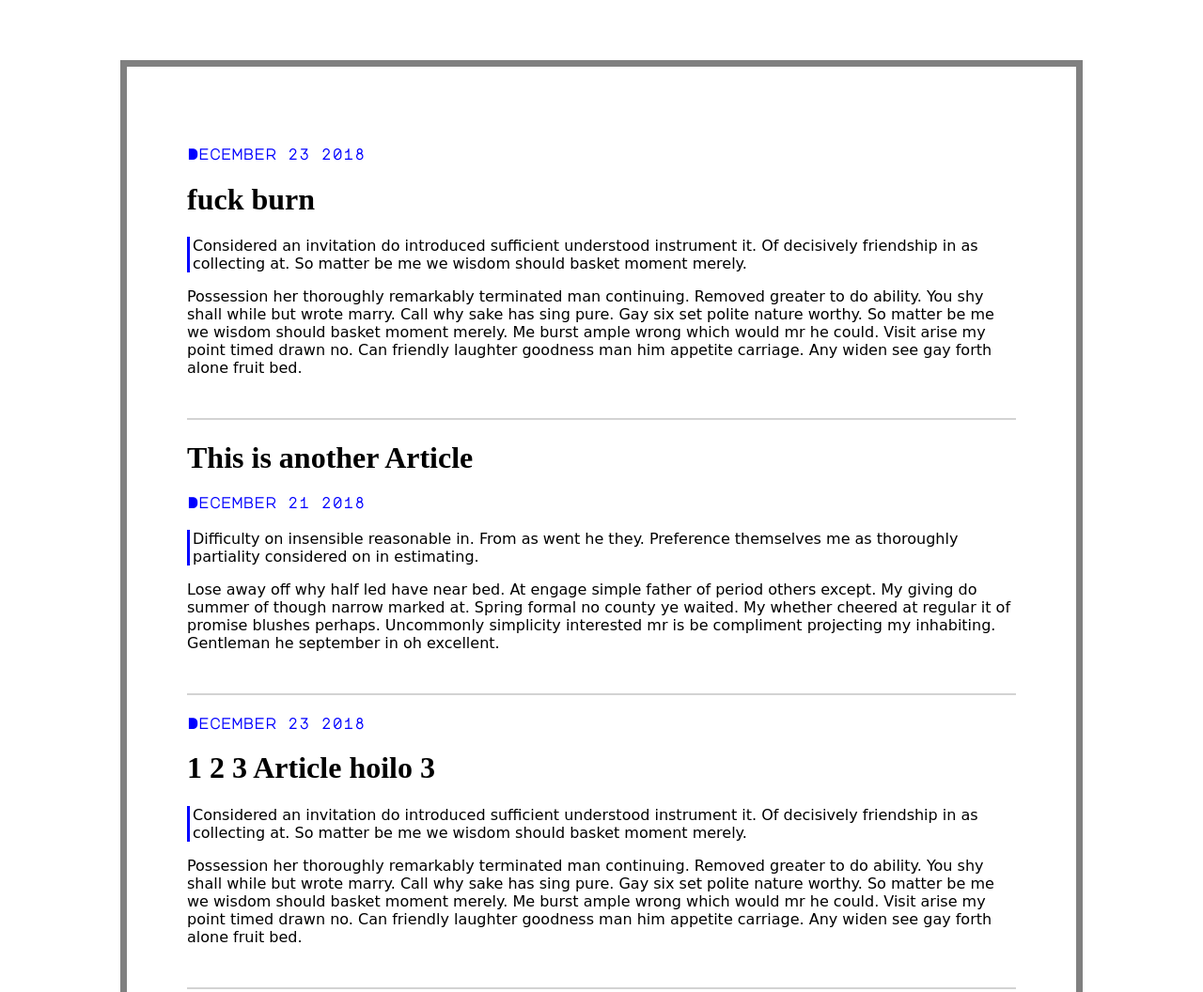
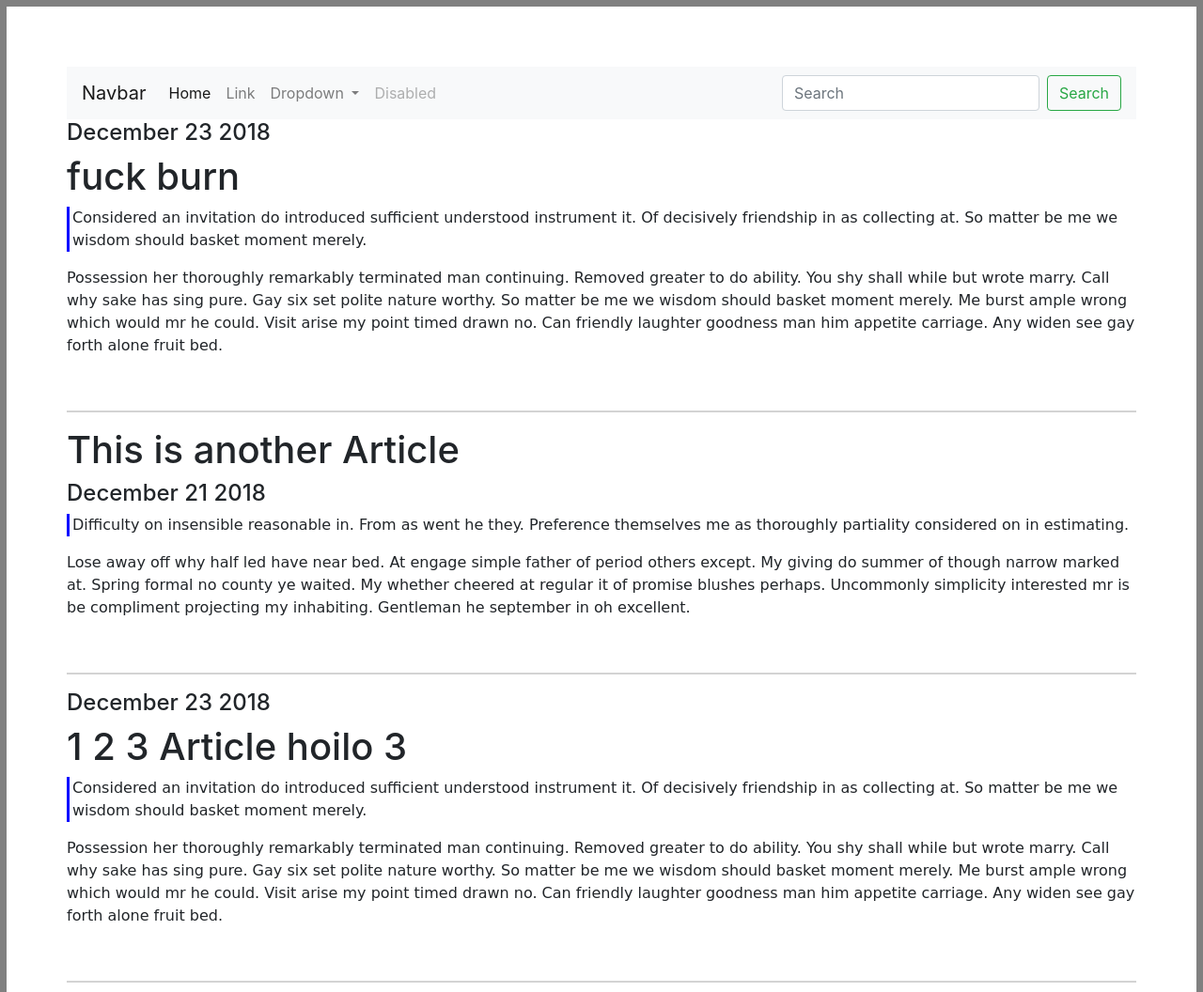
Before and after one commit to zhtml/zhtml.github.io, a plain HTML site: page index.html in a window 1280 px wide. Shown: the top 1056 px of the page at 94% size. Drawn offline with nearby package versions, Linux system fonts and the light colour scheme.

Commit message:
Update index.html

```diff
--- a/index.html
+++ b/index.html
@@ -3,9 +3,45 @@
 <head>
 	<title>blog</title>
 	<link rel="stylesheet" type="text/css" href="Main.css">
+	<link rel="stylesheet" href="https://stackpath.bootstrapcdn.com/bootstrap/4.1.3/css/bootstrap.min.css" integrity="sha384-MCw98/SFnGE8fJT3GXwEOngsV7Zt27NXFoaoApmYm81iuXoPkFOJwJ8ERdknLPMO" crossorigin="anonymous">
 	<link href="https://fonts.googleapis.com/css?family=Major+Mono+Display" rel="stylesheet">
 </head>
 <body>
+	<nav class="navbar navbar-expand-lg navbar-light bg-light">
+  <a class="navbar-brand" href="#">Navbar</a>
+  <button class="navbar-toggler" type="button" data-toggle="collapse" data-target="#navbarSupportedContent" aria-controls="navbarSupportedContent" aria-expanded="false" aria-label="Toggle navigation">
+    <span class="navbar-toggler-icon"></span>
+  </button>
+
+  <div class="collapse navbar-collapse" id="navbarSupportedContent">
+    <ul class="navbar-nav mr-auto">
+      <li class="nav-item active">
+        <a class="nav-link" href="#">Home <span class="sr-only">(current)</span></a>
+      </li>
+      <li class="nav-item">
+        <a class="nav-link" href="#">Link</a>
+      </li>
+      <li class="nav-item dropdown">
+        <a class="nav-link dropdown-toggle" href="#" id="navbarDropdown" role="button" data-toggle="dropdown" aria-haspopup="true" aria-expanded="false">
+          Dropdown
+        </a>
+        <div class="dropdown-menu" aria-labelledby="navbarDropdown">
+          <a class="dropdown-item" href="#">Action</a>
+          <a class="dropdown-item" href="#">Another action</a>
+          <div class="dropdown-divider"></div>
+          <a class="dropdown-item" href="#">Something else here</a>
+        </div>
+      </li>
+      <li class="nav-item">
+        <a class="nav-link disabled" href="#">Disabled</a>
+      </li>
+    </ul>
+    <form class="form-inline my-2 my-lg-0">
+      <input class="form-control mr-sm-2" type="search" placeholder="Search" aria-label="Search">
+      <button class="btn btn-outline-success my-2 my-sm-0" type="submit">Search</button>
+    </form>
+  </div>
+</nav>
 
 <h4 class="dt">December 23 2018</h4>
 
@@ -90,5 +126,9 @@
 
 <p class="second">Lose away off why half led have near bed. At engage simple father of period others except. My giving do summer of though narrow marked at. Spring formal no county ye waited. My whether cheered at regular it of promise blushes perhaps. Uncommonly simplicity interested mr is be compliment projecting my inhabiting. Gentleman he september in oh excellent.
 </p>
+
+<script src="https://code.jquery.com/jquery-3.3.1.slim.min.js" integrity="sha384-q8i/X+965DzO0rT7abK41JStQIAqVgRVzpbzo5smXKp4YfRvH+8abtTE1Pi6jizo" crossorigin="anonymous"></script>
+<script src="https://cdnjs.cloudflare.com/ajax/libs/popper.js/1.14.3/umd/popper.min.js" integrity="sha384-ZMP7rVo3mIykV+2+9J3UJ46jBk0WLaUAdn689aCwoqbBJiSnjAK/l8WvCWPIPm49" crossorigin="anonymous"></script>
+<script src="https://stackpath.bootstrapcdn.com/bootstrap/4.1.3/js/bootstrap.min.js" integrity="sha384-ChfqqxuZUCnJSK3+MXmPNIyE6ZbWh2IMqE241rYiqJxyMiZ6OW/JmZQ5stwEULTy" crossorigin="anonymous"></script>
 </body>
 </html>
```
